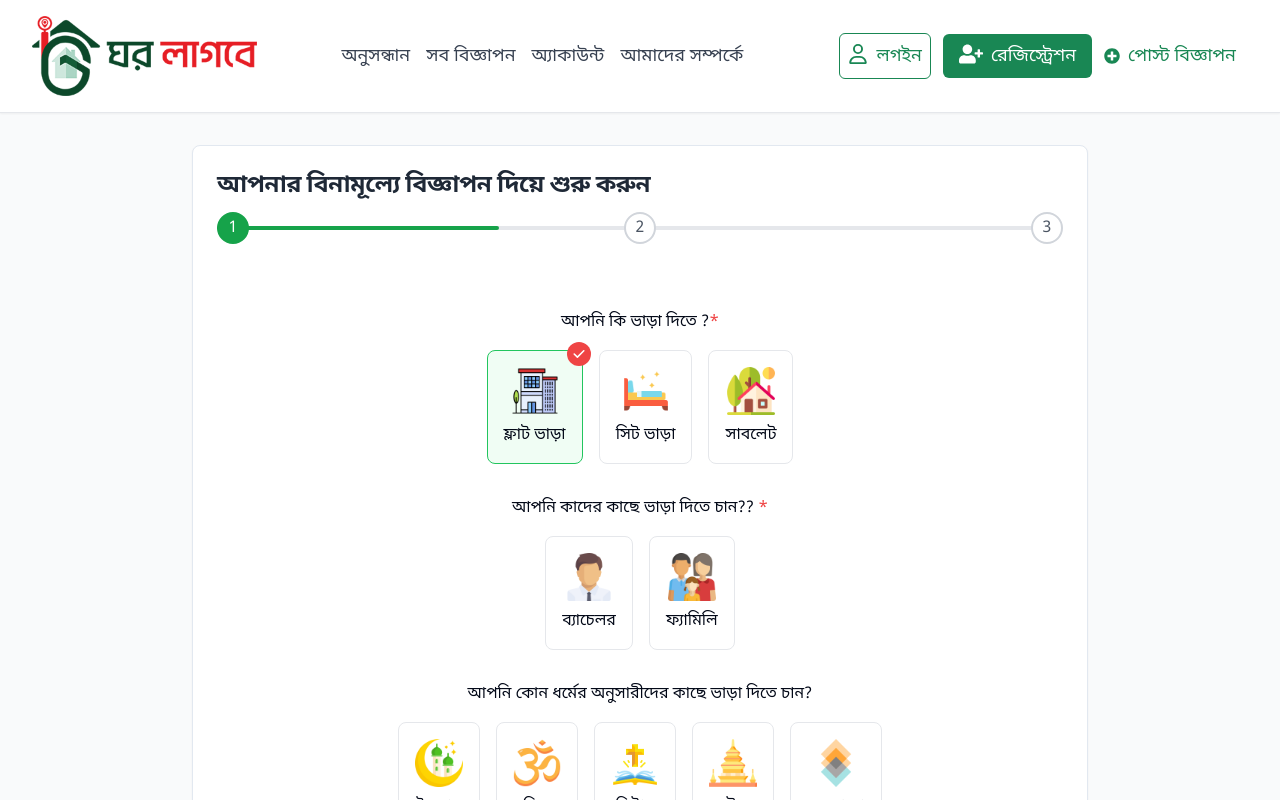
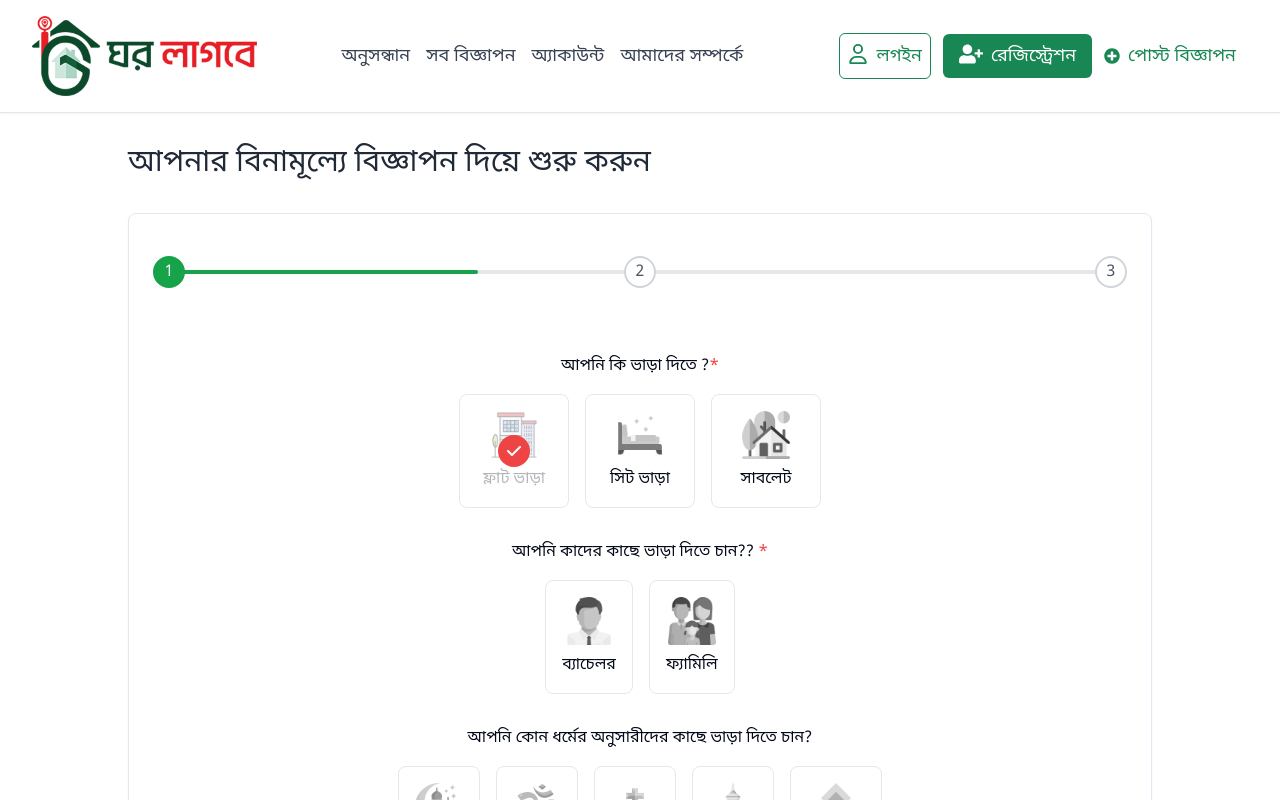
Before and after one commit to Anik-nath/ghorlagbe-frontend, a React (Vite) app: page /post-rent in a window 1280 px wide. Both pictures are taken after a click on the label "ফ্লাট ভাড়া". Shown: the top 800 px of the page. Built offline with nearby package versions, Linux system fonts and the light colour scheme.

Commit message:
feat: enhance PostRentPage layout and improve button styles across steps

```diff
--- a/src/components/PostAds/StepOne.tsx
+++ b/src/components/PostAds/StepOne.tsx
@@ -1,4 +1,5 @@
 import { Button } from "@/components/ui/button";
+import { FaCheck } from "react-icons/fa6";
 
 const StepOne = ({
   formData,
@@ -48,38 +49,26 @@ const StepOne = ({
               />
               <label
                 htmlFor={item.id}
-                className={`block p-4 border rounded-lg cursor-pointer transition-all ${
-                  formData.rent_for === item.value
-                    ? "border-green-500 bg-green-50"
-                    : "border-gray-200 hover:border-gray-300"
-                }`}
+                className={`block p-4 border rounded-lg cursor-pointer transition-all relative overflow-hidden border-gray-200 hover:border-gray-300`}
+                style={{ minWidth: 110 }}
               >
                 <img
                   src={item.icon}
                   alt={item.label}
-                  className="w-12 h-12 mx-auto mb-2"
+                  className={`w-12 h-12 mx-auto mb-2 transition-all duration-200 ${
+                    formData.rent_for === item.value
+                      ? ""
+                      : "grayscale hover:grayscale-0"
+                  }`}
                 />
                 <div>{item.label}</div>
-                <div
-                  className={`absolute -top-2 -right-2 w-6 h-6 rounded-full bg-red-500 flex items-center justify-center ${
-                    formData.rent_for === item.value
-                      ? "opacity-100"
-                      : "opacity-0"
-                  }`}
-                >
-                  <svg
-                    xmlns="http://www.w3.org/2000/svg"
-                    className="h-4 w-4 text-white"
-                    viewBox="0 0 20 20"
-                    fill="currentColor"
-                  >
-                    <path
-                      fillRule="evenodd"
-                      d="M16.707 5.293a1 1 0 010 1.414l-8 8a1 1 0 01-1.414 0l-4-4a1 1 0 011.414-1.414L8 12.586l7.293-7.293a1 1 0 011.414 0z"
-                      clipRule="evenodd"
-                    />
-                  </svg>
-                </div>
+                {formData.rent_for === item.value && (
+                  <div className="absolute inset-0 flex items-center justify-center bg-white/70 z-10 rounded-lg">
+                    <span className="flex items-center justify-center w-8 h-8 rounded-full bg-red-500">
+                      <FaCheck className="text-white w-4 h-4" />
+                    </span>
+                  </div>
+                )}
               </label>
             </div>
           ))}
@@ -104,38 +93,25 @@ const StepOne = ({
               />
               <label
                 htmlFor={item.id}
-                className={`block p-4 border rounded-lg cursor-pointer transition-all ${
-                  formData.rent_to.includes(item.value)
-                    ? "border-green-500 bg-green-50"
-                    : "border-gray-200 hover:border-gray-300"
-                }`}
+                className={`block p-4 border rounded-lg cursor-pointer transition-all border-gray-200 hover:border-gray-300 relative overflow-hidden`}
               >
                 <img
                   src={item.icon}
                   alt={item.label}
-                  className="w-12 h-12 mx-auto mb-2"
+                  className={`w-12 h-12 mx-auto mb-2 transition-all duration-200 ${
+                    formData.rent_to.includes(item.value)
+                      ? ""
+                      : "grayscale hover:grayscale-0"
+                  }`}
                 />
                 <div>{item.label}</div>
-                <div
-                  className={`absolute -top-2 -right-2 w-6 h-6 rounded-full bg-red-500 flex items-center justify-center ${
-                    formData.rent_to.includes(item.value)
-                      ? "opacity-100"
-                      : "opacity-0"
-                  }`}
-                >
-                  <svg
-                    xmlns="http://www.w3.org/2000/svg"
-                    className="h-4 w-4 text-white"
-                    viewBox="0 0 20 20"
-                    fill="currentColor"
-                  >
-                    <path
-                      fillRule="evenodd"
-                      d="M16.707 5.293a1 1 0 010 1.414l-8 8a1 1 0 01-1.414 0l-4-4a1 1 0 011.414-1.414L8 12.586l7.293-7.293a1 1 0 011.414 0z"
-                      clipRule="evenodd"
-                    />
-                  </svg>
-                </div>
+                {formData.rent_to.includes(item.value) && (
+                  <div className="absolute inset-0 flex items-center justify-center bg-white/70 z-10 rounded-lg">
+                    <span className="flex items-center justify-center w-8 h-8 rounded-full bg-red-500">
+                      <FaCheck className="text-white w-5 h-5" />
+                    </span>
+                  </div>
+                )}
               </label>
             </div>
           ))}
@@ -192,38 +168,25 @@ const StepOne = ({
               />
               <label
                 htmlFor={item.id}
-                className={`block p-4 border rounded-lg cursor-pointer transition-all ${
-                  formData.religion_for.includes(item.value)
-                    ? "border-green-500 bg-green-50"
-                    : "border-gray-200 hover:border-gray-300"
-                }`}
+                className={`block p-4 border rounded-lg cursor-pointer transition-all border-gray-200 hover:border-gray-300 relative overflow-hidden`}
               >
                 <img
                   src={item.icon}
                   alt={item.label}
-                  className="w-12 h-12 mx-auto mb-2"
+                  className={`w-12 h-12 mx-auto mb-2 transition-all duration-200 ${
+                    formData.religion_for.includes(item.value)
+                      ? ""
+                      : "grayscale hover:grayscale-0"
+                  }`}
                 />
                 <div>{item.label}</div>
-                <div
-                  className={`absolute -top-2 -right-2 w-6 h-6 rounded-full bg-red-500 flex items-center justify-center ${
-                    formData.religion_for.includes(item.value)
-                      ? "opacity-100"
-                      : "opacity-0"
-                  }`}
-                >
-                  <svg
-                    xmlns="http://www.w3.org/2000/svg"
-                    className="h-4 w-4 text-white"
-                    viewBox="0 0 20 20"
-                    fill="currentColor"
-                  >
-                    <path
-                      fillRule="evenodd"
-                      d="M16.707 5.293a1 1 0 010 1.414l-8 8a1 1 0 01-1.414 0l-4-4a1 1 0 011.414-1.414L8 12.586l7.293-7.293a1 1 0 011.414 0z"
-                      clipRule="evenodd"
-                    />
-                  </svg>
-                </div>
+                {formData.religion_for.includes(item.value) && (
+                  <div className="absolute inset-0 flex items-center justify-center bg-white/70 z-10 rounded-lg">
+                    <span className="flex items-center justify-center w-8 h-8 rounded-full bg-red-500">
+                      <FaCheck className="text-white w-4 h-4" />
+                    </span>
+                  </div>
+                )}
               </label>
             </div>
           ))}
@@ -234,7 +197,7 @@ const StepOne = ({
         <Button
           type="button"
           onClick={handleNextStep}
-          className="bg-green-600 hover:bg-green-700 px-6"
+          className="bg-[#198754] hover:bg-[#157347] px-8 text-lg"
           disabled={!formData.rent_for || formData.rent_to.length === 0}
         >
           পরের ধাপ
--- a/src/components/PostAds/StepThree.tsx
+++ b/src/components/PostAds/StepThree.tsx
@@ -41,8 +41,11 @@ const StepThree = ({
         <Button type="button" variant="outline" onClick={handlePrevStep}>
           পূর্ববর্তী ধাপ
         </Button>
-        <Button type="submit" className="bg-green-600 hover:bg-green-700 px-6">
-          পোস্টটি সাবমিট করুন
+        <Button
+          type="submit"
+          className="bg-[#198754] hover:bg-[#157347] px-8 text-lg"
+        >
+          সাবমিট করুন
         </Button>
       </div>
     </div>
--- a/src/components/PostAds/StepTwo.tsx
+++ b/src/components/PostAds/StepTwo.tsx
@@ -451,7 +451,7 @@ const StepTwo = ({
         <Button
           type="button"
           onClick={handleNextStep}
-          className="bg-green-600 hover:bg-green-700 px-6"
+          className="bg-[#198754] hover:bg-[#157347] px-8 text-lg"
         >
           পরের ধাপ
         </Button>
--- a/src/pages/PostRentPage.tsx
+++ b/src/pages/PostRentPage.tsx
@@ -1,7 +1,7 @@
 import StepOne from "@/components/PostAds/StepOne";
 import StepThree from "@/components/PostAds/StepThree";
 import StepTwo from "@/components/PostAds/StepTwo";
-import { Card, CardContent, CardHeader, CardTitle } from "@/components/ui/card";
+import { Card, CardContent } from "@/components/ui/card";
 import { useState } from "react";
 
 const PostRentPage = () => {
@@ -210,21 +210,17 @@ const PostRentPage = () => {
         },
       ];
     }
-    return baseOptions; // Return base options when nothing is selected
+    return baseOptions;
   };
 
   return (
-    <div className="min-h-screen bg-gray-50">
+    <div className="min-h-screen max-w-5xl mx-auto">
       <section className="py-8">
-        <div className="container mx-auto px-4">
-          <div className="flex justify-center">
-            <div className="w-full max-w-4xl">
-              <Card>
-                <CardHeader>
-                  <CardTitle className="text-2xl font-bold text-gray-800">
+        <div className="text-3xl font-medium text-gray-800 pb-8">
           আপনার বিনামূল্যে বিজ্ঞাপন দিয়ে শুরু করুন
-                  </CardTitle>
-                </CardHeader>
+        </div>
+        <div className="w-full">
+          <Card className="py-14">
             <CardContent>
               <form onSubmit={handleSubmit} className="space-y-6">
                 {/* Progress bar */}
@@ -310,8 +306,6 @@ const PostRentPage = () => {
             </CardContent>
           </Card>
         </div>
-          </div>
-        </div>
       </section>
     </div>
   );
```
Lines whose indentation alone changed are shown as unchanged.
